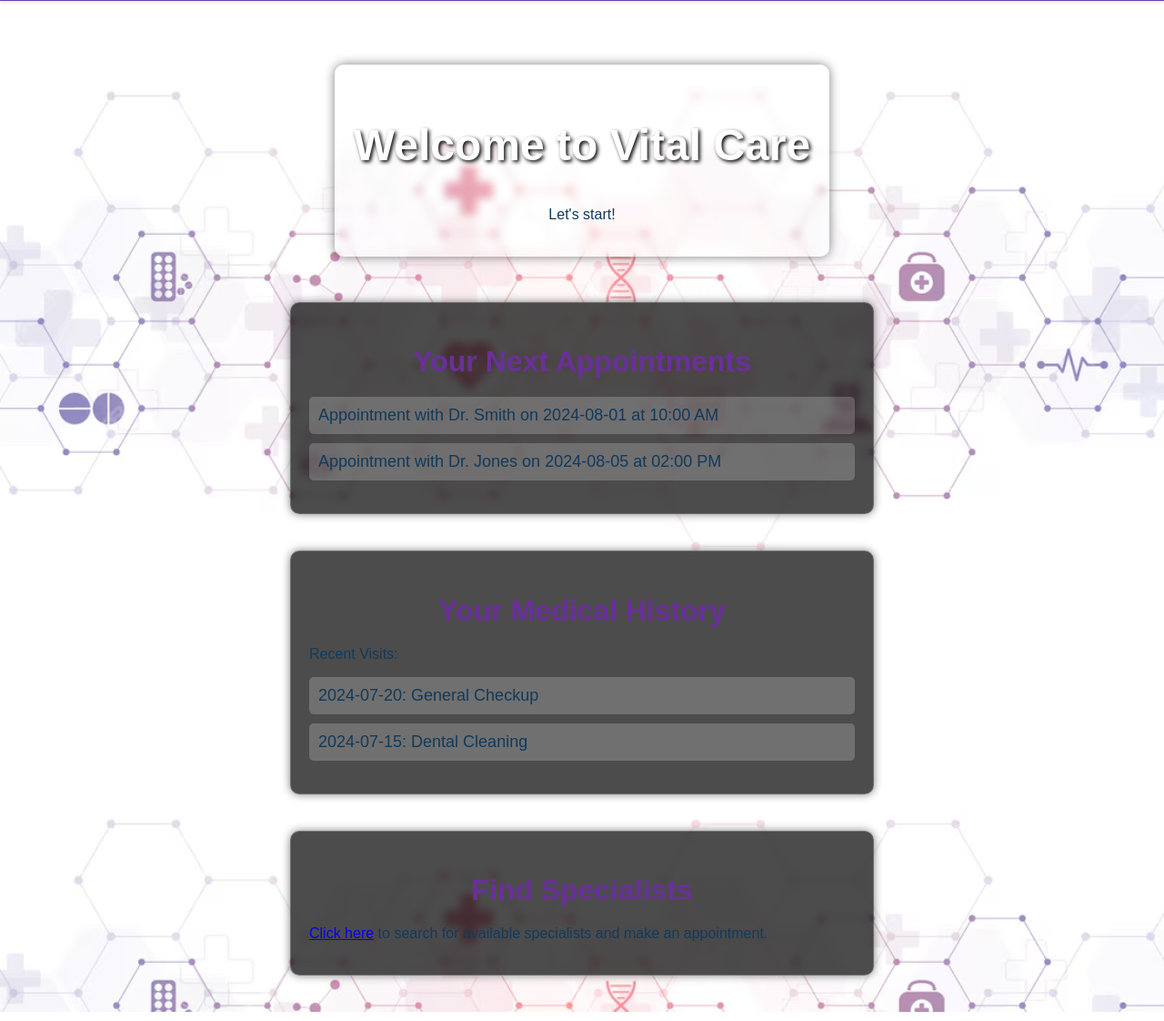
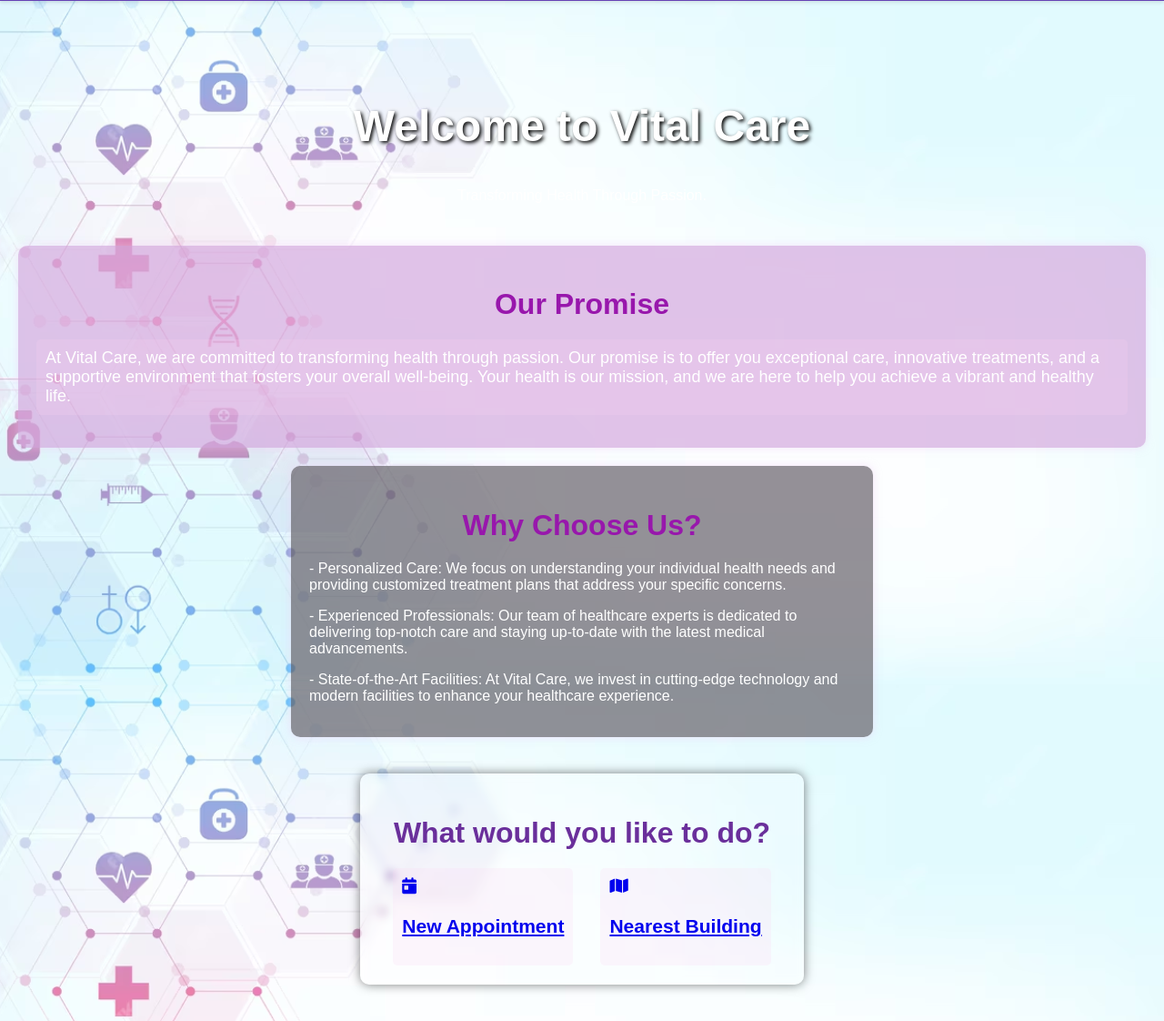
Before and after one commit to Vega3/surita, a website: page public/patient_home.html in a window 1280 px wide. Shown: the part 47-1169 px from the top of the page at 91% size. Drawn offline with Linux system fonts and the light colour scheme.

Commit message:
home patient reorganized

```diff
--- a/css/patient-home.css
+++ b/css/patient-home.css
@@ -1,10 +1,9 @@
-
 body {
     font-family: 'Arial', sans-serif;
-    background-image: url(../images/pic6.jpg);
-    background-size: cover; /* Ajusta la imagen para cubrir todo el contenedor */
-    background-position: center; /* Centra la imagen dentro del contenedor */
-    background-attachment: fixed; /* La imagen permanece fija al hacer scroll */
+    background-image: url('../images/pic6.jpg');
+    background-size: cover;
+    background-position: center;
+    background-attachment: fixed;
     color: #fff;
     margin: 0;
     padding: 0;
@@ -60,19 +59,69 @@ main {
     text-shadow: 2px 2px 4px #000;
 }
 
-.next-appointments, .medical-history, .find-specialists {
-    background-color: rgba(0, 0, 0, 0.7);
+
+
+.choose-us {
+    background-color:  rgba(105, 99, 107, 0.7);
     padding: 20px;
     border-radius: 10px;
-    box-shadow: 0 0 10px rgba(0, 0, 0, 0.5);
+    box-shadow: 0 0 10px rgba(238, 201, 244, 0.5);
     margin: 20px;
     width: 80%;
     max-width: 600px;
 }
 
+.promise {
+    background-color: rgba(213, 170, 222, 0.7);
+    padding: 20px;
+    border-radius: 10px;
+    box-shadow: 0 0 10px rgba(238, 201, 244, 0.5);
+    width: 100%;
+    max-width: 100%;
+    margin: 0 auto;
+    box-sizing: border-box;
+}
+
+.options {
+    padding: 20px;
+    background: rgba(255, 255, 255, 0.15);
+    backdrop-filter: blur(5px);
+    border-radius: 10px;
+    border: 1px solid rgba(255, 255, 255, 0.2);
+    box-shadow: 0 0 12px rgba(0, 0, 0, 0.5);
+    margin: 20px;
+    color: #123a5b;
+}
+
+.options h2 {
+    font-size: 32px;
+    color: #6a2f9b;
+    margin-bottom: 20px;
+    text-align: center;
+}
+
+.options p {
+    text-align: center;
+    margin-bottom: 20px;
+}
+
+.options-list {
+    display: flex;
+    justify-content: center;
+    list-style-type: none;
+    padding: 0;
+    margin: 0;
+}
+
+.options-list li {
+    margin: 0 15px;
+    color: #9c79e6;
+}
+
+
 h2 {
     font-size: 32px;
-    color: #e69ec2;
+    color: #9817ac;
     margin-bottom: 20px;
     text-align: center;
 }
@@ -83,7 +132,7 @@ ul {
 }
 
 ul li {
-    background-color: rgba(255, 255, 255, 0.2);
+    background-color: rgba(247, 208, 238, 0.2);
     padding: 10px;
     margin-bottom: 10px;
     border-radius: 5px;
--- a/public/patient_home.html
+++ b/public/patient_home.html
@@ -5,7 +5,6 @@
     <meta name="viewport" content="width=device-width, initial-scale=1.0">
     <title>Patient-Home</title>
     <link rel="stylesheet" href="../css/patient-home.css">
-    <link rel="stylesheet" href="../css/map.css">
     <link rel="stylesheet" href="https://cdnjs.cloudflare.com/ajax/libs/font-awesome/6.0.0-beta3/css/all.min.css">
 </head>
 <body>
@@ -24,30 +23,48 @@
     <main>
         <section class="welcome-section">
             <h1>Welcome to Vital Care</h1>
-            <p>Let's start!</p>
+            <p>Transforming Health Through Passion.</p>
         </section>
 
-        <section class="next-appointments">
-            <h2>Your Next Appointments</h2>
+        <section class="promise">
+            <h2>Our Promise</h2>
+
             <ul>
-                <li>Appointment with Dr. Smith on 2024-08-01 at 10:00 AM</li>
-                <li>Appointment with Dr. Jones on 2024-08-05 at 02:00 PM</li>
+                <li>At Vital Care, we are committed to transforming health through passion. Our promise is to offer you exceptional care, innovative treatments, and a supportive environment that fosters your overall well-being. Your health is our mission, and we are here to help you achieve a vibrant and healthy life.</li>
+
             </ul>
         </section>
 
-        <section class="medical-history">
-            <h2>Your Medical History</h2>
-            <p>Recent Visits:</p>
+        <section class="choose-us">
+
+            <h2>Why Choose Us?</h2>
+
             <ul>
-                <li>2024-07-20: General Checkup</li>
-                <li>2024-07-15: Dental Cleaning</li>
+                - Personalized Care: We focus on understanding your individual health needs and providing customized treatment plans that address your specific concerns.
             </ul>
+
+            <ul>
+                - Experienced Professionals: Our team of healthcare experts is dedicated to delivering top-notch care and staying up-to-date with the latest medical advancements.
+            </ul>
+
+            <ul>
+                - State-of-the-Art Facilities: At Vital Care, we invest in cutting-edge technology and modern facilities to enhance your healthcare experience.
+            </ul>
+
         </section>
 
-        <section class="find-specialists">
-            <h2>Find Specialists</h2>
-            <p><a href="#">Click here</a> to search for available specialists and make an appointment.</p>
+
+
+        <section class="options">
+            <h2>What would you like to do?</h2>
+
+            <ul class="options-list">
+                <li><a href="reservation.html"><i class="fa-solid fa-calendar-day"></i> <h3>New Appointment</h3></a></li>
+                <li><a href="map.html"><i class="fa-solid fa-map"></i> <h3>Nearest Building</h3></a></li>
+            </ul>
+
         </section>
+
 
 
     </main>
```
Also changed, not shown: public/doctor_home.html (deleted, +0 -40 lines), public/login.html (+13 -10 lines).
